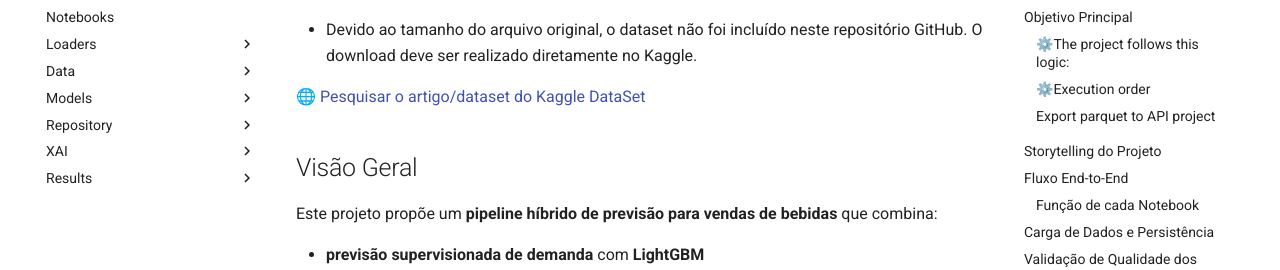
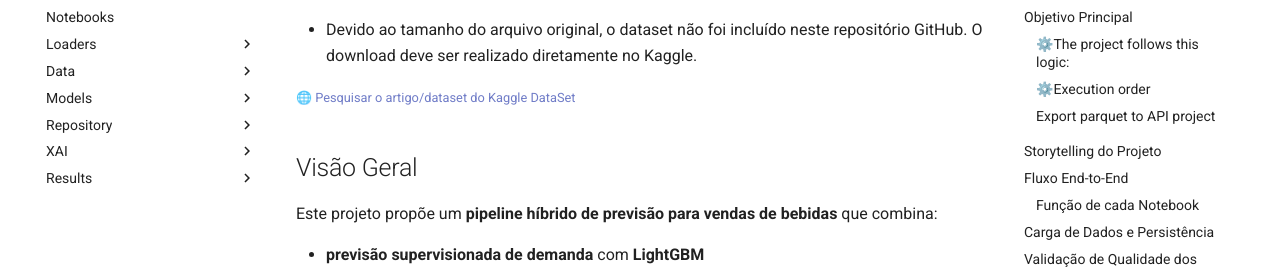
Before and after one commit to AKawamorita/AKawamorita.github.io, a Jekyll site: the page BeverAge-Sales/IndexPtBr/index.html, which Jekyll copies as it is, in a window 1280 px wide and 900 px high, scrolled down 636 px. Shown: the part 172-442 px from the top of the window. Built offline with Jekyll 4.4.1, drawn with Linux system fonts in a browser that asks for light colours.

Commit message:
fix: correcao no link
correcao no link

```diff
--- a/BeverAge-Sales/IndexPtBr/index.html
+++ b/BeverAge-Sales/IndexPtBr/index.html
@@ -2686,7 +2686,7 @@
 <ul>
 <li>Devido ao tamanho do arquivo original, o dataset não foi incluído neste repositório GitHub. O download deve ser realizado diretamente no Kaggle.</li>
 </ul>
-<p><a "https://www.kaggle.com/datasets/sebastianwillmann/beverage-sales" target="_blank">🌐 Pesquisar o artigo/dataset do Kaggle DataSet</a></p>
+<p><small><a href="https://www.kaggle.com/datasets/sebastianwillmann/beverage-sales" target="_blank">🌐 Pesquisar o artigo/dataset do Kaggle DataSet</a></small></p>
 <h2 id="visao-geral">Visão Geral</h2>
 <p>Este projeto propõe um <strong>pipeline híbrido de previsão para vendas de bebidas</strong> que combina:</p>
 <ul>
--- a/BeverAge-Sales/index.html
+++ b/BeverAge-Sales/index.html
@@ -2662,7 +2662,7 @@
 <ul>
 <li>Due to its large file size, the dataset is not included in this GitHub repository. Please download it directly from Kaggle.</li>
 </ul>
-<p><a "https://www.kaggle.com/datasets/sebastianwillmann/beverage-sales" target="_blank">🌐 Kaggle DataSet</a></p>
+<p><small><a href="https://www.kaggle.com/datasets/sebastianwillmann/beverage-sales" target="_blank">🌐 Kaggle DataSet</a></small></p>
 <h2 id="overview">Overview</h2>
 <p>This project proposes a <strong>hybrid forecasting pipeline for beverage sales</strong> that combines:</p>
 <ul>
```
